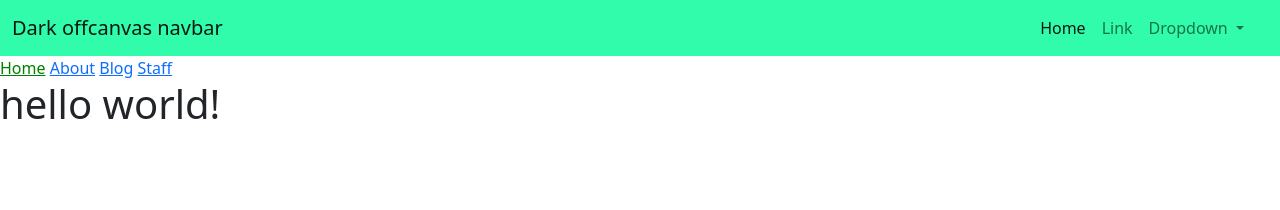
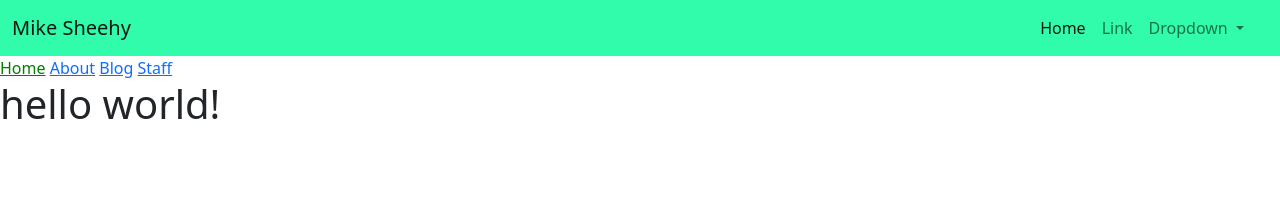
Before and after one commit to mikesheehy/blog, a Jekyll site: the page built from index.html, in a window 1280 px wide. Shown: the top 210 px of the page. Built offline with Jekyll 4.4.1, drawn with Linux system fonts in a browser that asks for light colours.

Commit message:
minor nav changes

```diff
--- a/_includes/navigation.html
+++ b/_includes/navigation.html
@@ -1,6 +1,6 @@
 <nav class="navbar navbar-expand-lg navbar-light" style="background-color:#31fcab" aria-label="Dark offcanvas navbar">
     <div class="container-fluid">
-      <a class="navbar-brand" href="#">Dark offcanvas navbar</a>
+      <a class="navbar-brand" href="/">Mike Sheehy</a>
       <button class="navbar-toggler" type="button" data-bs-toggle="offcanvas" data-bs-target="#offcanvasNavbarDark" aria-controls="offcanvasNavbarDark">
         <span class="navbar-toggler-icon"></span>
       </button>
```
Also changed, not shown: 11 other files.
